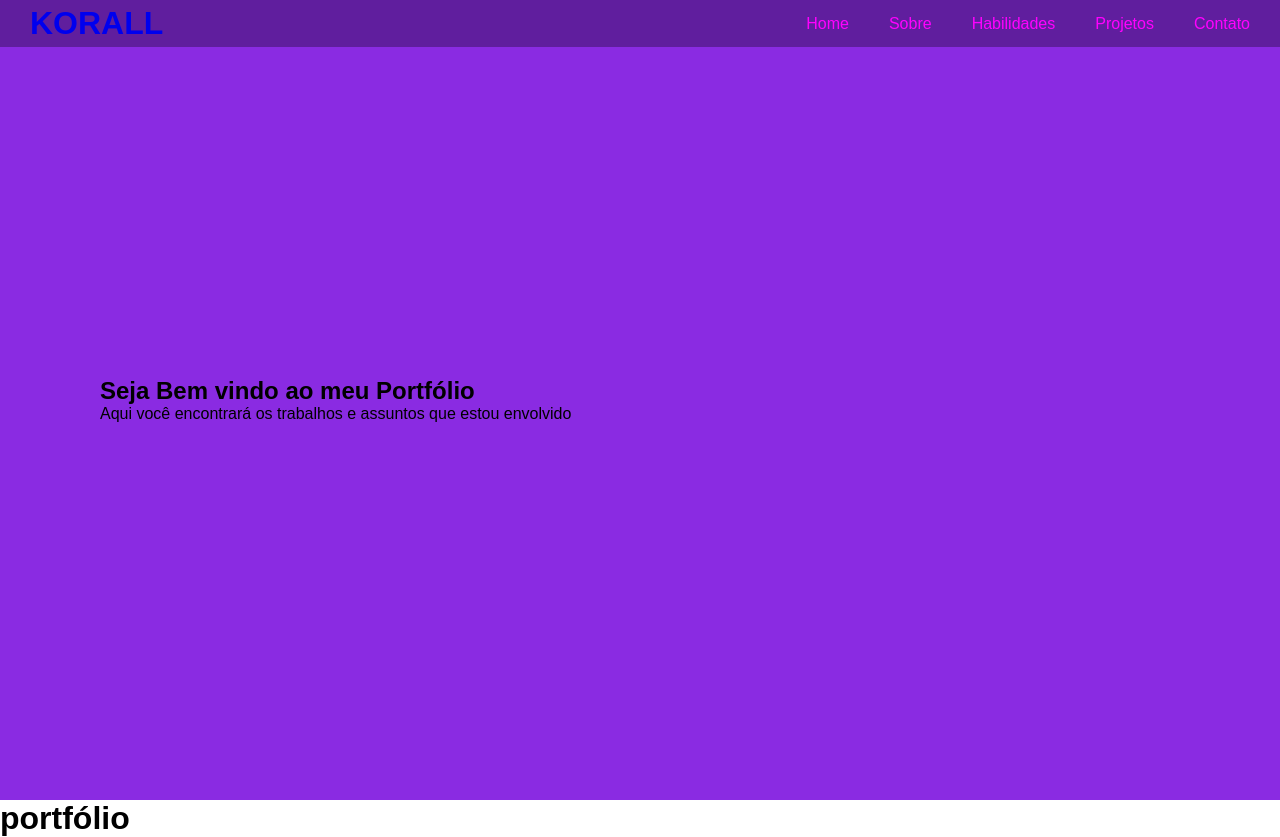
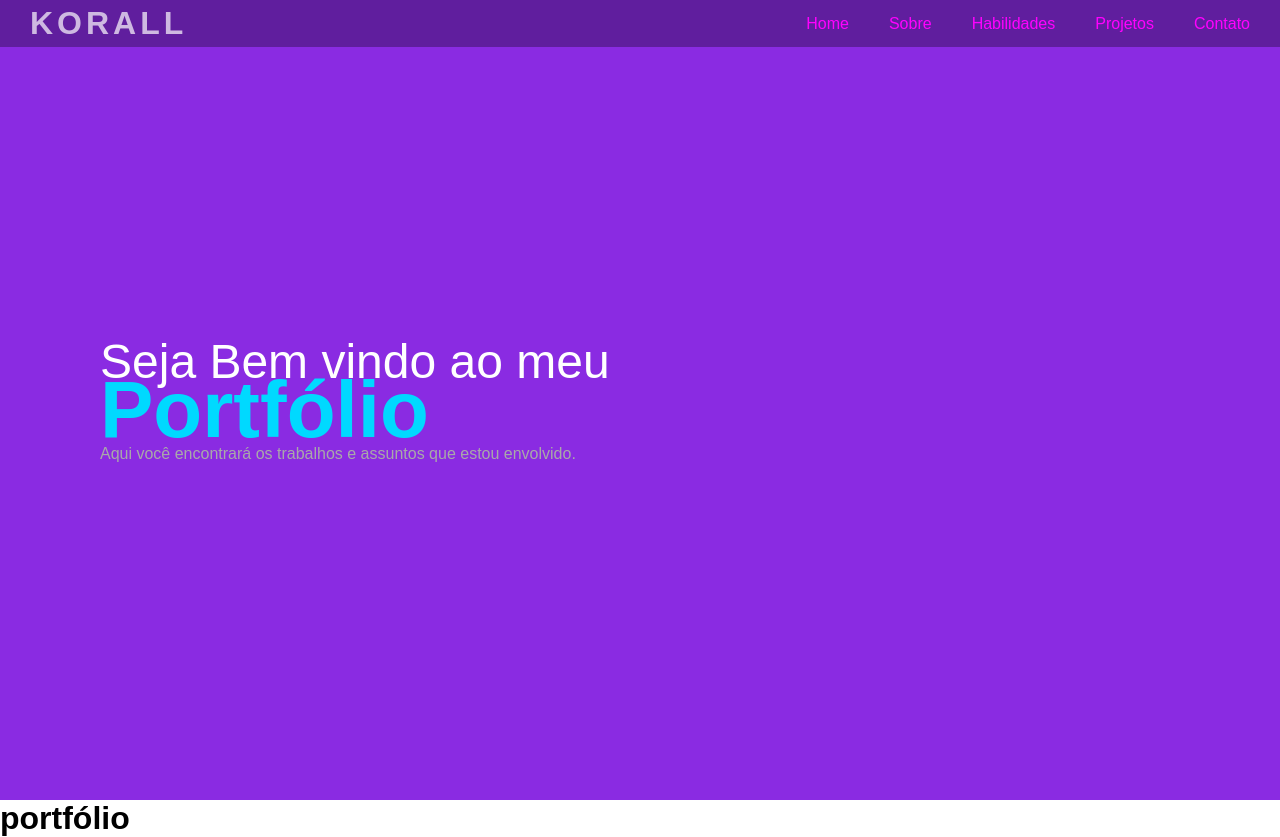
Before and after one commit to klebsonoliveirarodrigues/klebson_oliveira_rodrigues, a PHP site: page / in a window 1280 px wide. Run offline with PHP 8.4, Linux system fonts and the light colour scheme.

Commit message:
Estilização do menu

```diff
--- a/Home.html
+++ b/Home.html
@@ -10,7 +10,7 @@
     <body>
         <Section>
             <header>
-                <a class="logo" href="Home.html">KORALL</a>
+                <a class="logo" href="Home.html">korall</a>
                 <nav>
                     <div>
                         <ul>
@@ -26,7 +26,7 @@
             <div class="content">
                 <div class="texBox">
                     <h2>Seja Bem vindo ao meu <span>Portfólio</span></h2>
-                    <p>Aqui você encontrará os trabalhos e assuntos que estou envolvido</p>
+                    <p>Aqui você encontrará os trabalhos e assuntos que estou envolvido.</p>
                 </div>
             </div>
         </Section>
--- a/css/style.css
+++ b/css/style.css
@@ -1,17 +1,16 @@
-@import url('https://fonts.googleapis.com/css2?family=Poppins:wght@200;400;700&display=swap');
+@import url("https://fonts.googleapis.com/css2?family=Poppins:wght@200;400;700&display=swap");
 
-*{
+* {
   padding: 0;
   margin: 0;
   box-sizing: border-box;
 }
 
-body
-{
-  font-family: 'Poppis', sans-serif;
+body {
+  font-family: "Poppis", sans-serif;
 }
 
-section{
+section {
   position: relative;
   width: 100%;
   min-height: 100vh;
@@ -22,8 +21,7 @@ section{
   background-color: blueviolet;
 }
 
-header
-{
+header {
   position: fixed;
   top: 0;
   left: 0;
@@ -35,24 +33,62 @@ header
   background-color: rgba(0, 0, 0, 0.3);
 }
 
-header .logo{
+header .logo {
   position: relative;
   font-size: 2rem;
   font-weight: 800;
-  text-decoration: none;
+  color: rgba(255, 255, 255, 0.692);
+  letter-spacing: 4px;
+  text-transform: uppercase;
 }
-header ul{
+header ul {
   position: relative;
   display: flex;
 }
-header ul li{
+header ul li {
   list-style: none;
 }
 
-header ul li a{
-  display:inline-block;
+a {
+  text-decoration: none;
+  transition: 0.3s;
+}
+
+a:hover {
+  opacity: 0.7;
+}
+
+header ul li a {
+  display: inline-block;
   color: fuchsia;
   font-weight: 500;
   margin-left: 40px;
-  text-decoration: none;
 }
+.content {
+  position: relative;
+  width: 100%;
+  display: flex;
+  justify-content: space-between;
+  align-items: center;
+}
+
+.content .texBox {
+  position: relative;
+  max-width: 600px;
+}
+
+.content .texBox h2 {
+  color: white;
+  font-size: 3rem;
+  line-height: 3rem;
+  font-weight: 500;
+}
+
+.content .texBox h2 span {
+  color: rgb(0, 217, 255);
+  font-size: 5rem;
+  font-weight: 900;
+}
+.content .texBox p {
+  color: darkgray;
+}
```
